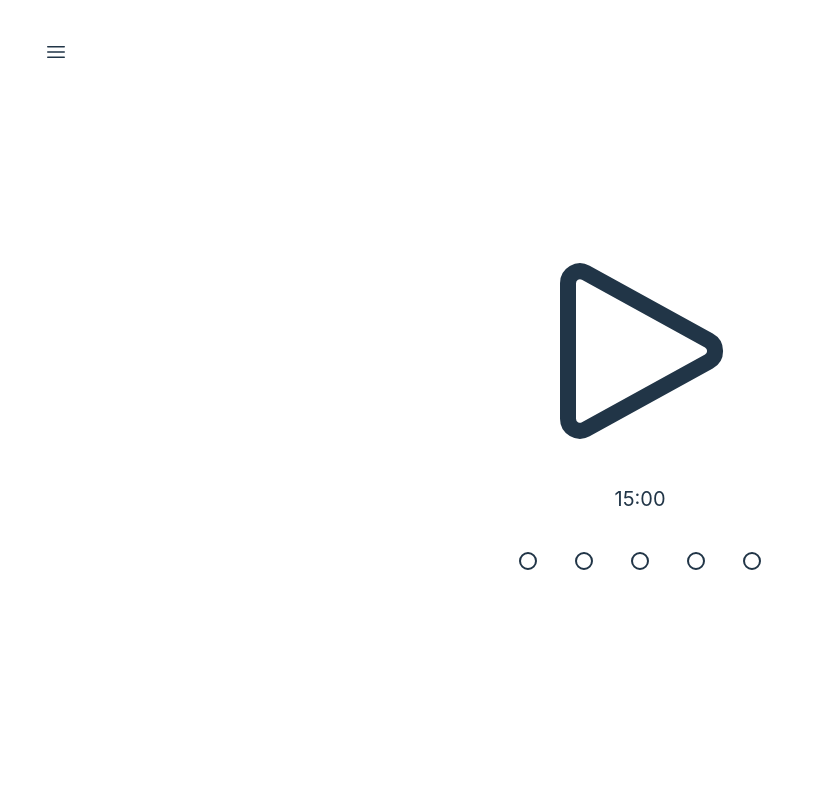
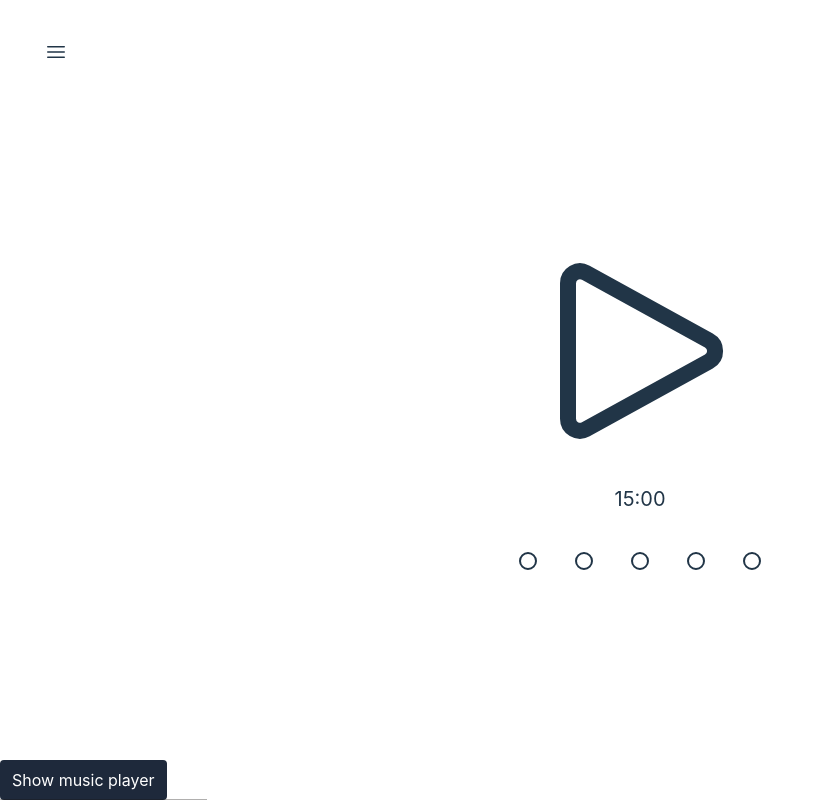
Before and after one commit to Mozzo1000/micro-chores, a React (Vite) app: page / in a window 1280 px wide. Shown: the whole page, without its empty margins (0-824 px from the left). Built offline with nearby package versions, Linux system fonts and the light colour scheme.

Commit message:
Add music player

```diff
--- /dev/null
+++ b/src/components/MusicPlayer.jsx
@@ -0,0 +1,35 @@
+import React, { useState } from 'react'
+import { Spotify } from 'react-spotify-embed'
+import { Tabs } from 'flowbite-react';
+
+function MusicPlayer() {
+    const [showMusicPlayer, setShowMusicPlayer] = useState(false);
+
+    return (
+        <div className="flex items-center justify-between flex-wrap bg-transparent absolute bottom-0">
+            <div className="flex flex-cols items-center flex-shrink-0">
+                <button className="btn bg-slate-800 px-3 py-2 rounded hover:bg-slate-600 text-white" onClick={() => setShowMusicPlayer(!showMusicPlayer)}>
+                    Show music player
+                </button>
+            </div>
+            <div
+                className={`overflow-scroll p-4 bg-stone-900 md:h-5/6 bottom-0 h-screen text-white fixed z-40 ease-in-out duration-300 ${showMusicPlayer ? "translate-y-0" : "translate-y-full"}`}>
+                <div className="flex flex-col">
+                    <button className="rounded hover:text-slate-400 p-5" onClick={() => setShowMusicPlayer(false)}>
+                        Close
+                    </button>
+                </div>
+                <Tabs.Group style="pills">
+                    <Tabs.Item active={true} title="Spotify">
+                        <Spotify link="https://open.spotify.com/playlist/37i9dQZF1DWWQRwui0ExPn" />
+                    </Tabs.Item>
+                    <Tabs.Item title="Youtube">
+                        <iframe width="560" height="315" src="https://www.youtube.com/embed/jfKfPfyJRdk" title="YouTube video player" frameborder="0" allow="accelerometer; autoplay; clipboard-write; encrypted-media; gyroscope; picture-in-picture; web-share" allowfullscreen></iframe>
+                    </Tabs.Item>
+                </Tabs.Group>
+            </div>
+        </div>
+    )
+}
+
+export default MusicPlayer
--- a/src/components/Timer.jsx
+++ b/src/components/Timer.jsx
@@ -2,6 +2,7 @@ import React, { useState, useEffect } from 'react'
 import done_sound from '../done.mp3'
 import QrCode from './QrCode';
 import { website_name, default_time, default_breaktime_short, default_breaktime_long } from "../Defaults";
+import MusicPlayer from '../components/MusicPlayer'
 
 function Timer() {
     const [timerPlay, setTimerPlay] = useState(false);
@@ -133,6 +134,7 @@ function Timer() {
                     </>
                 }
             </div>
+            <MusicPlayer />
         </div >
     )
 }
```
